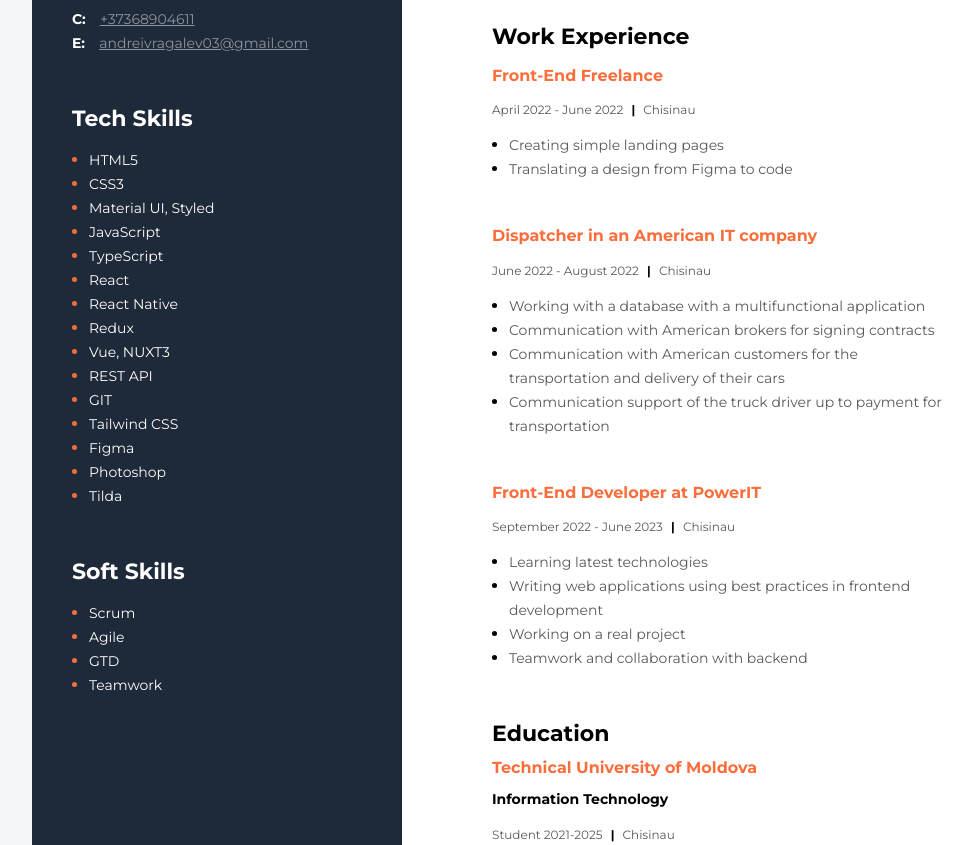
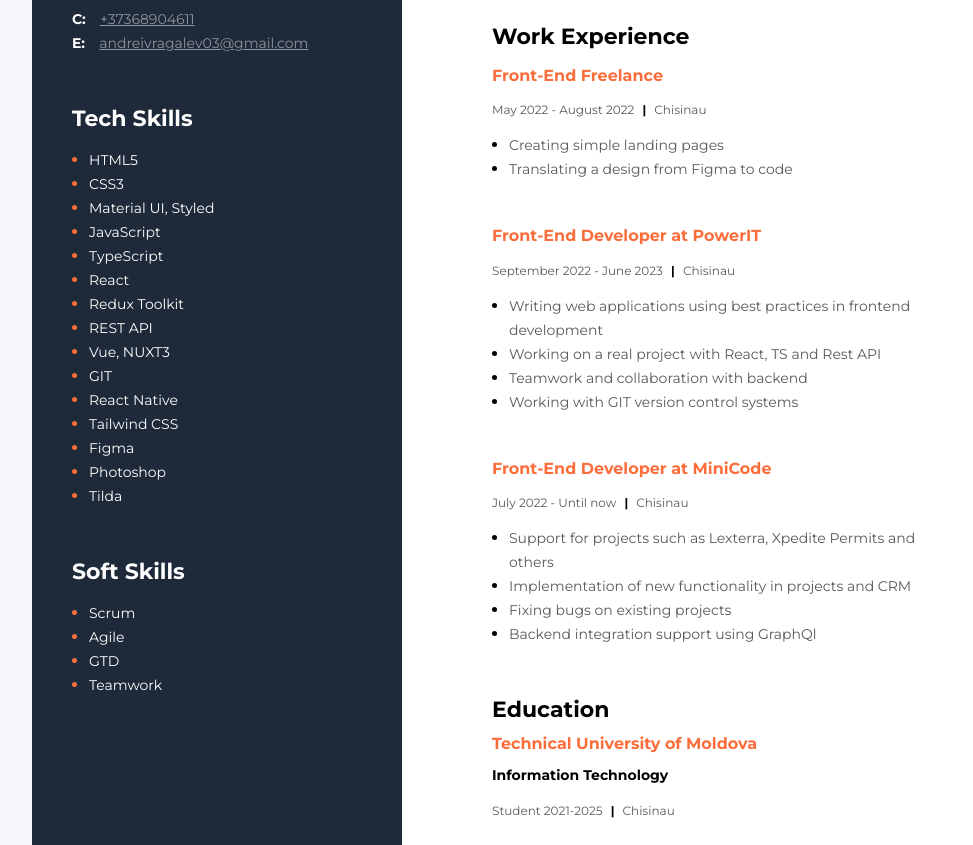
Before and after one commit to VRandrei/MyResume, a plain HTML site: page index.html in a window 1280 px wide. Shown: the part 604-1449 px from the top of the page, without its empty margins (108-1081 px from the left). Drawn offline with Linux system fonts and the light colour scheme.

Commit message:
corrections

```diff
--- a/index.html
+++ b/index.html
@@ -67,26 +67,34 @@
             <div class="my-work-experience-section">
                 <h3 class="main-cintent-title">Work Experience</h3>
                 <h4 class="my-education-university">Front-End Freelance</h4>
-                <p class="my-period">April 2022 - June 2022 <span class="my-period-divider">|</span> Chisinau</p>
+                <p class="my-period">May 2022 - August 2022 <span class="my-period-divider">|</span> Chisinau</p>
                 <ul class="my-responsibility-list">
                     <li class="my-responsibility-item"> <span class="my-responsibility-text">Creating simple landing pages</span></li>
                     <li class="my-responsibility-item"> <span class="my-responsibility-text">Translating a design from Figma to code</span></li>
                 </ul>
-                <h4 class="my-education-university">Dispatcher in an American IT company</h4>
-                <p class="my-period">June 2022 - August 2022 <span class="my-period-divider">|</span> Chisinau</p>
-                <ul class="my-responsibility-list">
-                    <li class="my-responsibility-item"> <span class="my-responsibility-text">Working with a database with a multifunctional application</span></li>
-                    <li class="my-responsibility-item"> <span class="my-responsibility-text">Communication with American brokers for signing contracts</span></li>
-                    <li class="my-responsibility-item"> <span class="my-responsibility-text">Communication with American customers for the transportation and delivery of their cars</span></li>
-                    <li class="my-responsibility-item"> <span class="my-responsibility-text">Communication support of the truck driver up to payment for transportation</span></li>
-                </ul>
+<!--                <h4 class="my-education-university">Dispatcher in an American IT company</h4>-->
+<!--                <p class="my-period">June 2022 - August 2022 <span class="my-period-divider">|</span> Chisinau</p>-->
+<!--                <ul class="my-responsibility-list">-->
+<!--                    <li class="my-responsibility-item"> <span class="my-responsibility-text">Working with a database with a multifunctional application</span></li>-->
+<!--                    <li class="my-responsibility-item"> <span class="my-responsibility-text">Communication with American brokers for signing contracts</span></li>-->
+<!--                    <li class="my-responsibility-item"> <span class="my-responsibility-text">Communication with American customers for the transportation and delivery of their cars</span></li>-->
+<!--                    <li class="my-responsibility-item"> <span class="my-responsibility-text">Communication support of the truck driver up to payment for transportation</span></li>-->
+<!--                </ul>-->
                 <h4 class="my-education-university">Front-End Developer at PowerIT</h4>
                 <p class="my-period">September 2022 - June 2023 <span class="my-period-divider">|</span> Chisinau</p>
                 <ul class="my-responsibility-list">
-                    <li class="my-responsibility-item"> <span class="my-responsibility-text">Learning latest technologies</span></li>
                     <li class="my-responsibility-item"> <span class="my-responsibility-text">Writing web applications using best practices in frontend development</span></li>
-                    <li class="my-responsibility-item"> <span class="my-responsibility-text">Working on a real project</span></li>
+                    <li class="my-responsibility-item"> <span class="my-responsibility-text">Working on a real project with React, TS and Rest API</span></li>
                     <li class="my-responsibility-item"> <span class="my-responsibility-text">Teamwork and collaboration with backend</span></li>
+                    <li class="my-responsibility-item"> <span class="my-responsibility-text">Working with GIT version control systems</span></li>
+                </ul>
+                <h4 class="my-education-university">Front-End Developer at MiniCode</h4>
+                <p class="my-period">July 2022 - Until now <span class="my-period-divider">|</span> Chisinau</p>
+                <ul class="my-responsibility-list">
+                    <li class="my-responsibility-item"> <span class="my-responsibility-text">Support for projects such as Lexterra, Xpedite Permits and others</span></li>
+                    <li class="my-responsibility-item"> <span class="my-responsibility-text">Implementation of new functionality in projects and CRM</span></li>
+                    <li class="my-responsibility-item"> <span class="my-responsibility-text">Fixing bugs on existing projects</span></li>
+                    <li class="my-responsibility-item"> <span class="my-responsibility-text">Backend integration support using GraphQl</span></li>
                 </ul>
             </div>
 
@@ -141,11 +149,11 @@
                     <li class="skills-item"> <span class="skills-item-text">JavaScript</span></li>
                     <li class="skills-item"> <span class="skills-item-text">TypeScript</span></li>
                     <li class="skills-item"> <span class="skills-item-text">React</span></li>
+                    <li class="skills-item"> <span class="skills-item-text">Redux Toolkit</span></li>
+                    <li class="skills-item"> <span class="skills-item-text">REST API</span></li>
+                    <li class="skills-item"> <span class="skills-item-text">Vue, NUXT3</span></li>
+                    <li class="skills-item"> <span class="skills-item-text">GIT</span></li>
                     <li class="skills-item"> <span class="skills-item-text">React Native</span></li>
-                    <li class="skills-item"> <span class="skills-item-text">Redux</span></li>
-                    <li class="skills-item"> <span class="skills-item-text">Vue, NUXT3</span></li>
-                    <li class="skills-item"> <span class="skills-item-text">REST API</span></li>
-                    <li class="skills-item"> <span class="skills-item-text">GIT</span></li>
                     <li class="skills-item"> <span class="skills-item-text">Tailwind CSS</span></li>
                     <li class="skills-item"> <span class="skills-item-text">Figma</span></li>
                     <li class="skills-item"> <span class="skills-item-text">Photoshop</span></li>
```
